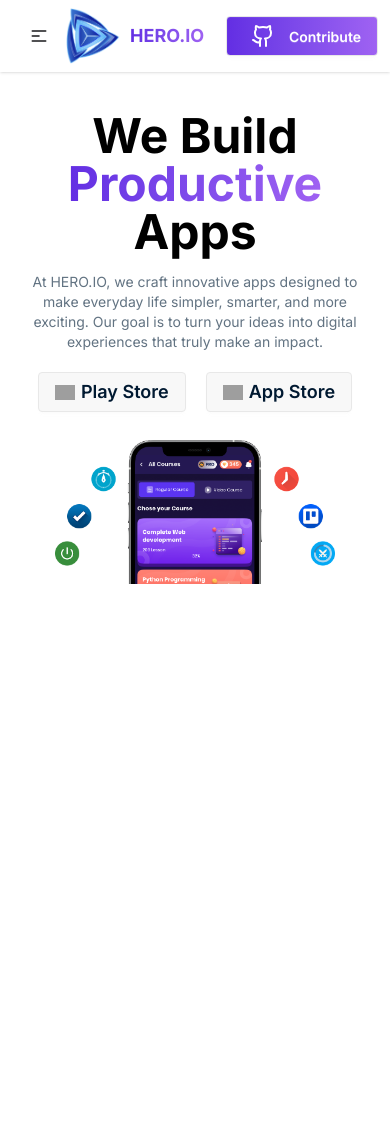
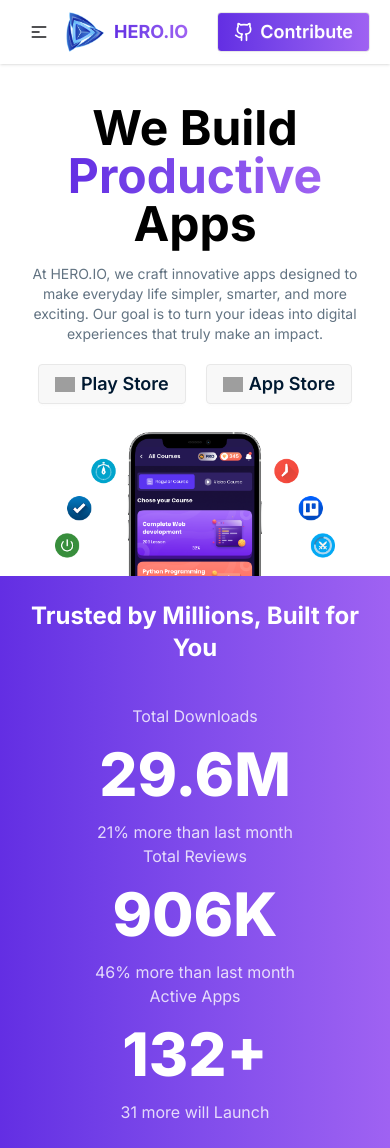
Before and after one commit to Owasiul/Hero.Io, a React (Vite) app: page / in a window 390 px wide. Before the commit the page ends 844 px from the top, so only its background shows below. Built offline with nearby package versions, Linux system fonts and the light colour scheme; grey boxes are pictures that could not be loaded; a web font is replaced by a local one.

Commit message:
adding the downloads section

```diff
--- /dev/null
+++ b/src/Components/Downloads/Downloads.jsx
@@ -0,0 +1,33 @@
+import React from "react";
+
+const Downloads = () => {
+  return (
+    <div className="bg-gradient-to-r from-[#632EE3] to-[#9F62F2] lg:p-12 p-6 text-center">
+      <h1 className="text-white font-bold md:text-5xl text-2xl">
+        Trusted by Millions, Built for You
+      </h1>
+      <div className="downloads mt-10 grid md:grid-cols-3 grid-cols-1">
+        {/* box-1 */}
+        <div className="text-white flex flex-col justify-center items-center">
+          <h4 className="text-[16px] opacity-80 ">Total Downloads</h4>
+          <h1 className="my-4 font-extrabold text-6xl">29.6M</h1>
+          <h4 className="text-[16px] opacity-80 ">21% more than last month</h4>
+        </div>
+        {/* box-2 */}
+        <div className="text-white flex flex-col justify-center items-center">
+          <h4 className="text-[16px] opacity-80 ">Total Reviews</h4>
+          <h1 className="my-4 font-extrabold text-6xl">906K</h1>
+          <h4 className="text-[16px] opacity-80 ">46% more than last month</h4>
+        </div>
+        {/* box-3 */}
+        <div className="text-white flex flex-col justify-center items-center">
+          <h4 className="text-[16px] opacity-80 ">Active Apps</h4>
+          <h1 className="my-4 font-extrabold text-6xl">132+</h1>
+          <h4 className="text-[16px] opacity-80 ">31 more will Launch</h4>
+        </div>
+      </div>
+    </div>
+  );
+};
+
+export default Downloads;
--- a/src/Components/Hero/Hero.jsx
+++ b/src/Components/Hero/Hero.jsx
@@ -22,12 +22,12 @@
           into digital experiences that truly make an impact.
         </p>
         <div className="mt-5 flex gap-5 items-center justify-center">
-          <button className="btn font-semibold text-lg text-[#001931] rounded lg:px-8 lg:py-4 px-4 py-2 space-x-1.5 ">
+          <a href="https://play.google.com/store/" target="_blank" className="btn font-semibold text-lg text-[#001931] rounded lg:px-8 lg:py-4 px-4 py-2 space-x-1.5 ">
             <img className="w-5" src={PlayStore} alt="" /> Play Store
-          </button>
-          <button className="btn font-semibold text-lg text-[#001931] rounded lg:px-8 lg:py-4 px-4 py-2 space-x-1.5 ">
+          </a>
+          <a href="https://www.apple.com/app-store/" target="_blank" className="btn font-semibold text-lg text-[#001931] rounded lg:px-8 lg:py-4 px-4 py-2 space-x-1.5 ">
             <img className="w-5" src={AppStore} alt="" /> App Store
-          </button>
+          </a>
         </div>
       </div>
       {/* hero bottom */}
--- a/src/Components/NavBar/Nav.css
+++ b/src/Components/NavBar/Nav.css
@@ -1,7 +1,6 @@
 .active {
   background-clip: text;
-  -webkit-background-clip: text; /* For Safari */
+  -webkit-background-clip: text;
   color: transparent;
   background-image: linear-gradient(to right, #632EE3, #9F62F2);
-  text-decoration: underline;
 }
--- a/src/Components/NavBar/NavBar.jsx
+++ b/src/Components/NavBar/NavBar.jsx
@@ -52,8 +52,8 @@
           </ul>
         </div>
         <a className="text-xl flex items-center space-x-2">
-          <img className="object-contain w-14" src={Logo} alt="Logo" />
-          <span className="font-bold text-lg bg-clip-text text-transparent bg-gradient-to-r from-[#632EE3] to-[#9F62F2] ">
+          <img className="object-contain md:w-14 w-10" src={Logo} alt="Logo" />
+          <span className="font-bold text-lg  bg-clip-text text-transparent bg-gradient-to-r from-[#632EE3] to-[#9F62F2] ">
             HERO.IO
           </span>
         </a>
@@ -62,7 +62,12 @@
         <ul className="menu menu-horizontal px-1 ">{links}</ul>
       </div>
       <div className="navbar-end">
-        <a href="https://github.com/Owasiul" target="_blank" className="btn cursor-pointer bg-gradient-to-r from-[#632EE3] to-[#9F62F2] text-white"><Github className="w-10"/> Contribute</a>
+        <a href="https://github.com/Owasiul" target="_blank" className="px-2">
+          <button className="btn cursor-pointer bg-gradient-to-r from-[#632EE3] to-[#9F62F2] text-white">
+            <Github className="w-5 " />{" "}
+            <span className="text-lg">Contribute</span>
+          </button>
+        </a>
       </div>
     </div>
   );
--- a/src/Pages/Home/Home.jsx
+++ b/src/Pages/Home/Home.jsx
@@ -1,10 +1,13 @@
 import React from "react";
 import Hero from "../../Components/Hero/Hero";
+import Downloads from "../../Components/Downloads/Downloads";
+
 
 const Home = () => {
   return (
     <div>
       <Hero></Hero>
+      <Downloads></Downloads>
     </div>
   );
 };
```
